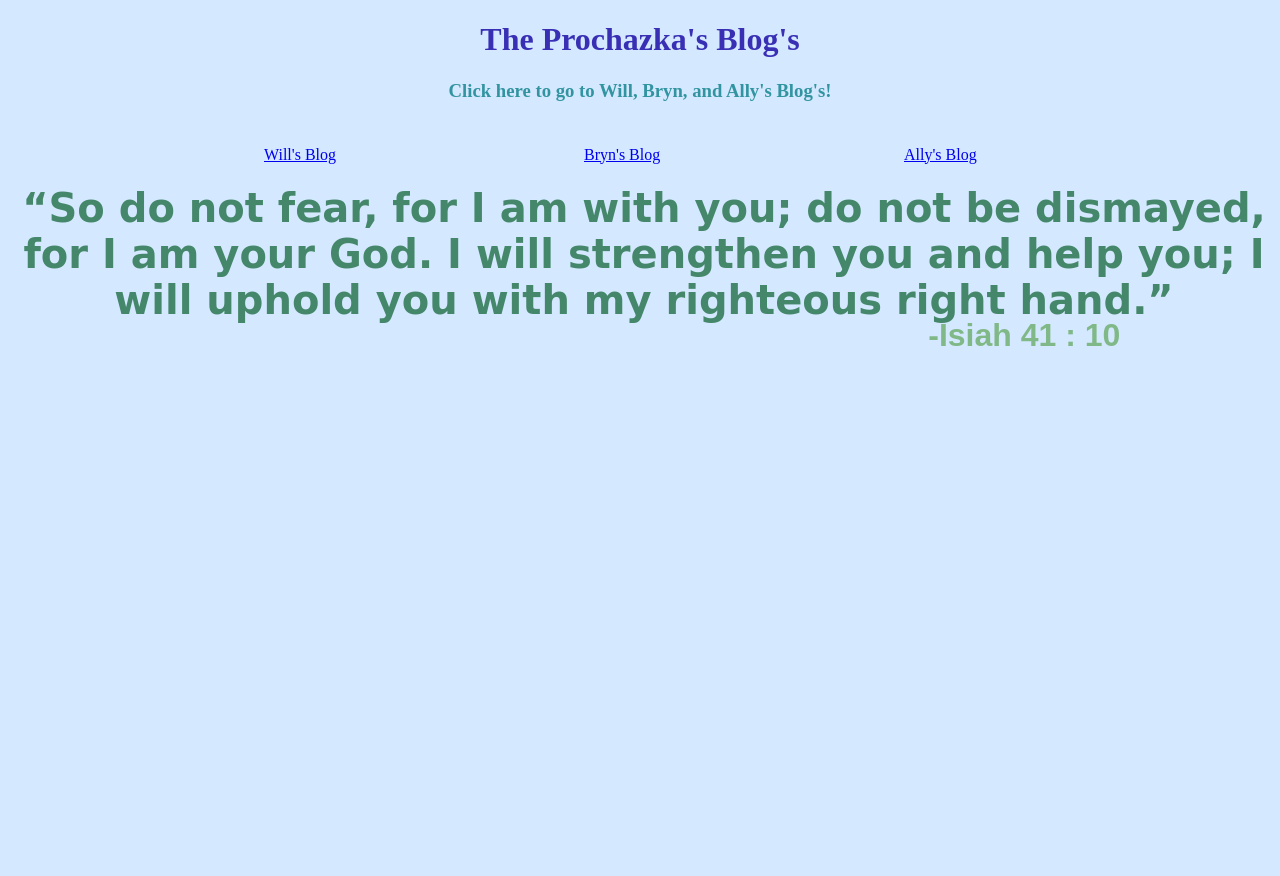
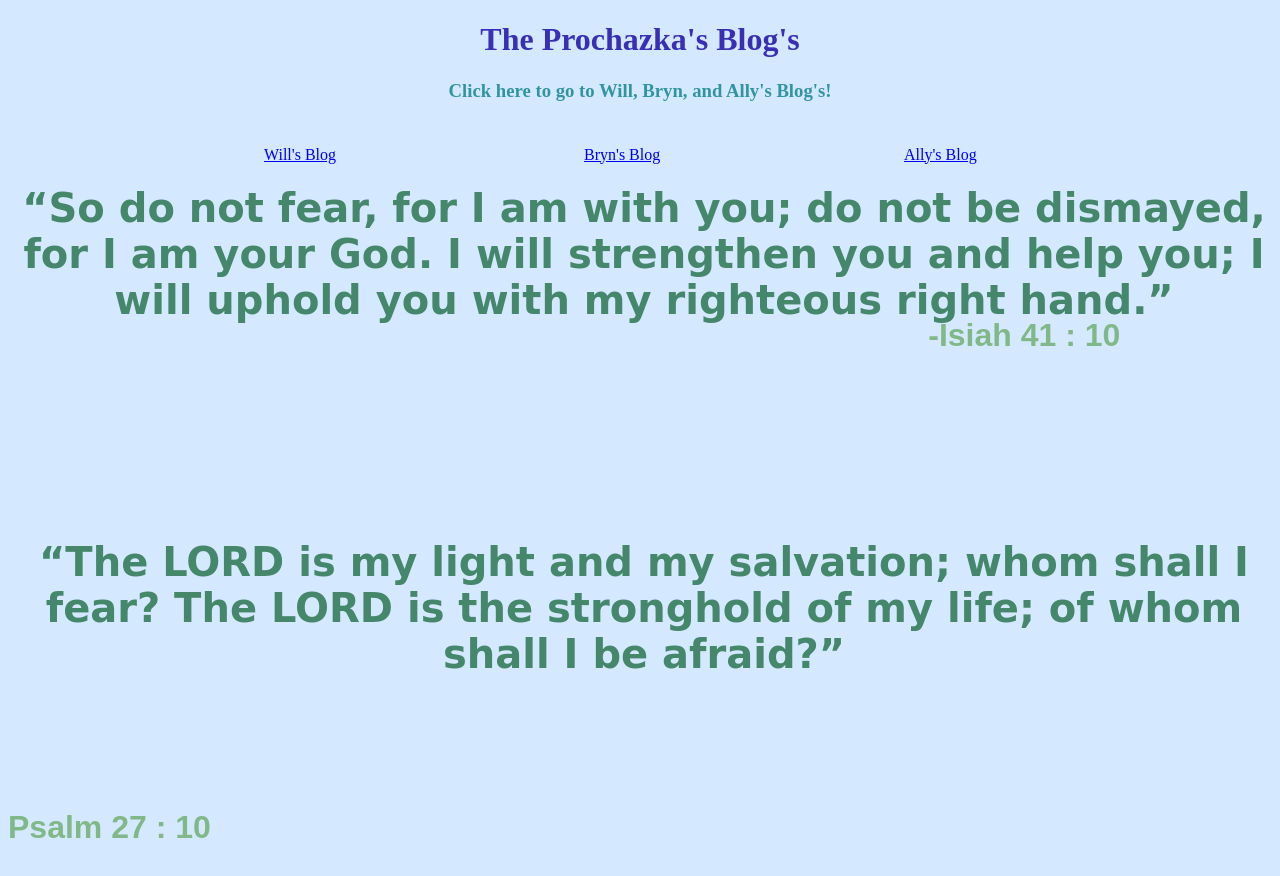
Before and after one commit to wprochazka/prochazka-blogs, a plain HTML site: page index.html in a window 1280 px wide. Before the commit the page ends 800 px from the top, so only its background shows below. Drawn offline with Linux system fonts and the light colour scheme.

Commit message:
Update index.html

```diff
--- a/index.html
+++ b/index.html
@@ -55,6 +55,23 @@
                 opacity : 80%;
             }
 
+            #psalm {
+                position : absolute;
+                margin-top : 12%;
+                color : rgb(69, 135, 106);
+                font-family : cursive;
+                font-size : 2.5em;
+            }
+
+            #psalm-chapter{
+                position : relative;
+                margin-top : 36%;
+                margin-right : 12%;
+                font-family : sans-serif;
+                color : rgb(109, 173, 106);
+                font-size : 2em;
+                opacity : 80%;
+            }
         </style>
 
         <h1 id = "title" align = "center">The Prochazka's Blog's</h1>
@@ -67,5 +84,7 @@
 
         <h3 id = "isiah" align = "center">“So do not fear, for I am with you; do not be dismayed, for I am your God. I will strengthen you and help you; I will uphold you with my righteous right hand.”</h3>
         <h3 id = "isiah-chapter" align = "right">-Isiah 41 : 10</h3>
+        <h3 id = "psalm" align = "center">“The LORD is my light and my salvation; whom shall I fear? The LORD is the stronghold of my life; of whom shall I be afraid?”</h3>
+        <h3 id = "psalm-chapter">Psalm 27 : 10</h3>
     </body>
 </html>
```
